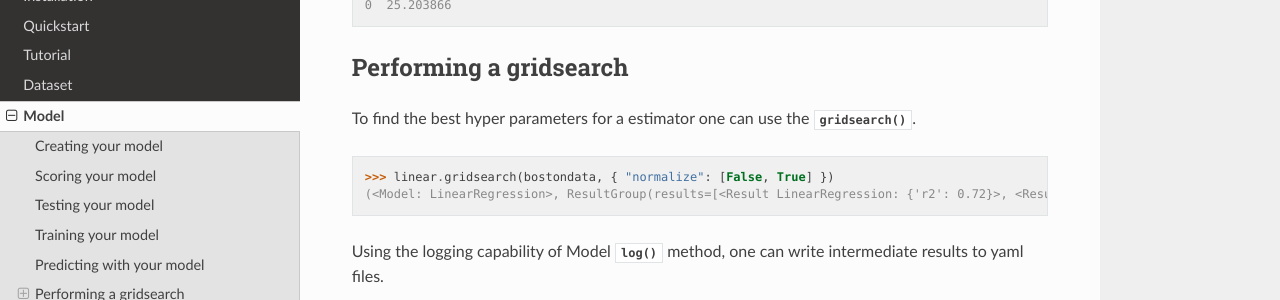
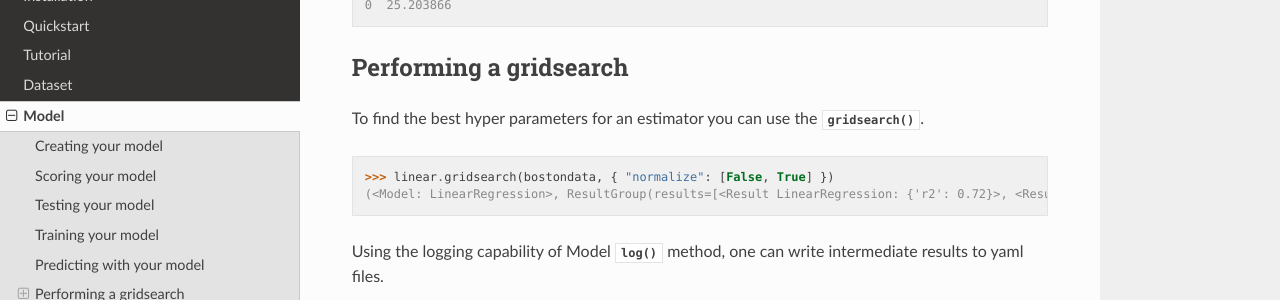
Before and after one commit to andersbogsnes/ml_tooling, a Sphinx documentation site: the page built from docs/baseclass.rst, in a window 1280 px wide and 900 px high, scrolled down 2117 px. Shown: the part 149-449 px from the top of the window. Built offline with Sphinx 7.4.7 and the Read the Docs theme 2.0.0, drawn with Linux system fonts in a browser that asks for light colours.

Commit message:
Update docs/baseclass.rst
Co-Authored-By: faurholdt <philip.faurholdt@gmail.com>

```diff
--- a/docs/baseclass.rst
+++ b/docs/baseclass.rst
@@ -121,7 +121,7 @@ This will call the :meth:`~ml_tooling.data.Dataset.load_prediction_data` defined
 Performing a gridsearch
 ~~~~~~~~~~~~~~~~~~~~~~~
 
-To find the best hyper parameters for a estimator one can use the :meth:`~ml_tooling.baseclass.Model.gridsearch`.
+To find the best hyper parameters for an estimator you can use the :meth:`~ml_tooling.baseclass.Model.gridsearch`.
 
 .. doctest::
 
```
